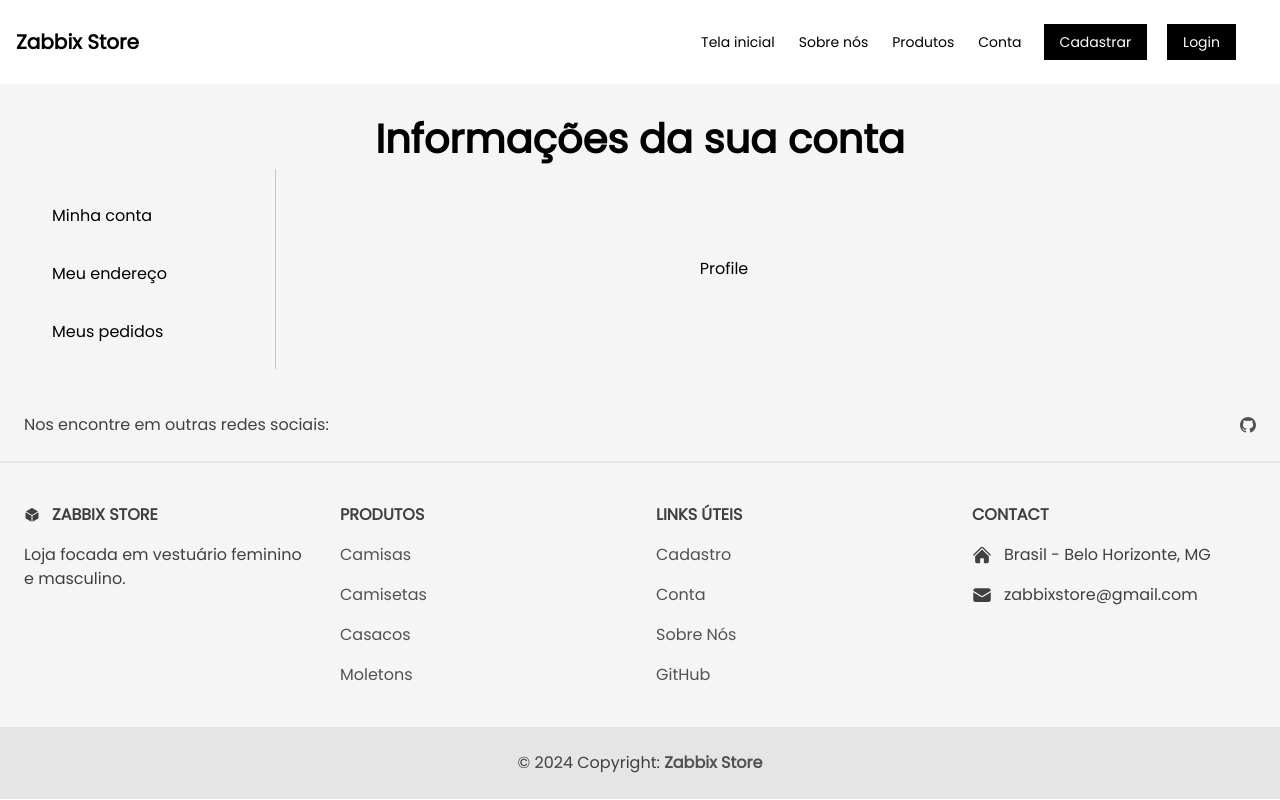
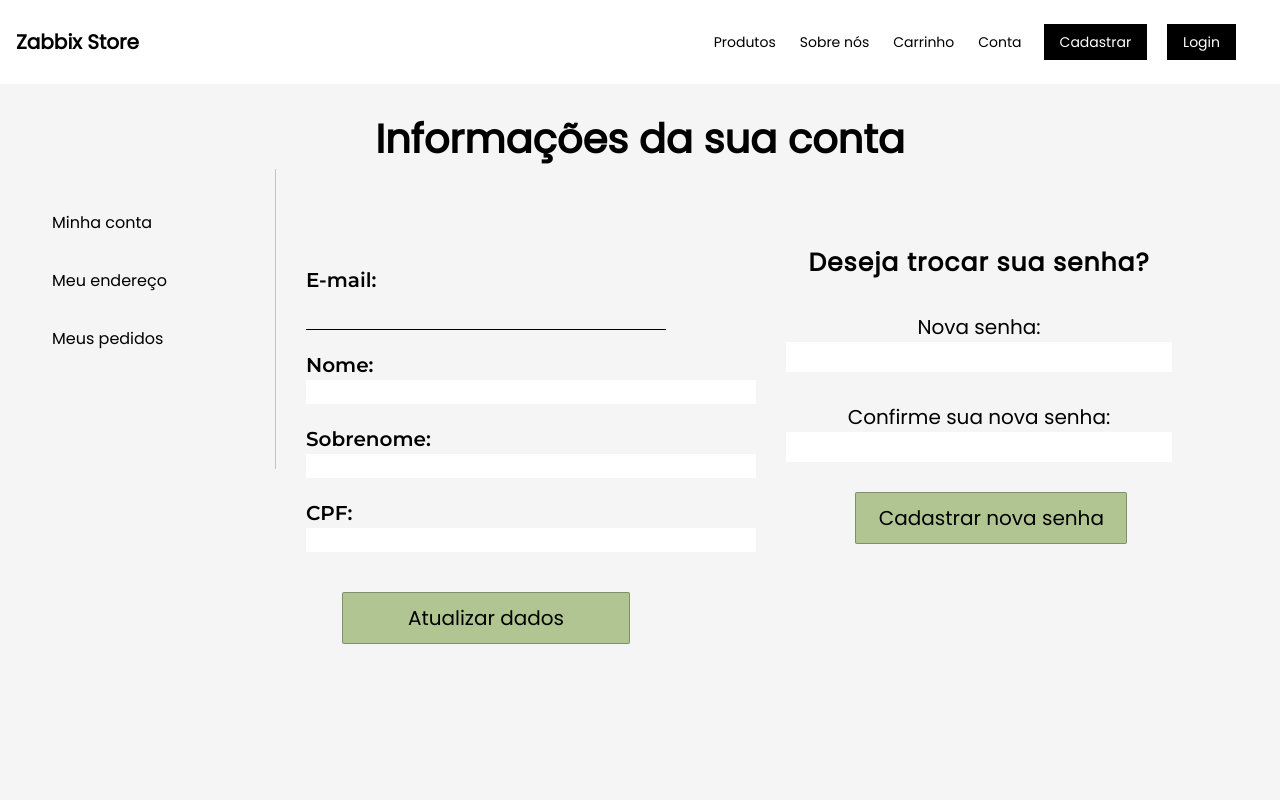
Before and after one commit to ICEI-PUC-Minas-PMV-SI/pmv-si-2024-1-pe3-t2-estore, a React (Vite) app in the folder frontend/: page /account in a window 1280 px wide. Shown: the top 800 px of the page. Built offline with nearby package versions, Linux system fonts and the light colour scheme; no server answers.

Commit message:
feat: requesting user data from frontend

```diff
--- a/frontend/index.html
+++ b/frontend/index.html
@@ -4,7 +4,7 @@
     <meta charset="UTF-8" />
     <link rel="shortcut icon" href="./src/assets/logo.png" type="image/x-icon" />
     <meta name="viewport" content="width=device-width, initial-scale=1.0" />
-    <title>eStore</title>
+    <title>Zabbix Store</title>
   </head>
   <body>
     <div id="root"></div>
--- /dev/null
+++ b/frontend/src/App.css
@@ -0,0 +1,6 @@
+input[type="number"]::-webkit-inner-spin-button,
+input[type="number"]::-webkit-outer-spin-button {
+  appearance: none;
+  -webkit-appearance: none;
+  margin: 0;
+}
--- a/frontend/src/components/Address.jsx
+++ b/frontend/src/components/Address.jsx
@@ -1,7 +1,30 @@
 import React from "react";
+import "../css/Address.css";
 
 const Address = () => {
-  return <div>Address</div>;
+  return (
+    <div>
+      <form id="form-address">
+        <div class="input-column1">
+          <label htmlFor="cep">CEP: </label>
+          <input type="number" name="cep" className="css-addr" />
+          <label htmlFor="rua">Rua: </label>
+          <input type="text" name="rua" className="css-addr" />
+          <label htmlFor="numero">Número: </label>
+          <input type="number" name="numero" className="css-addr" />
+          <label htmlFor="complemento">Complemento: </label>
+          <input type="text" name="complemento" className="css-addr" />
+        </div>
+        <div class="input-column2">
+          <label htmlFor="bairro">Bairro: </label>
+          <input type="text" name="bairro" className="css-addr" />
+          <label htmlFor="cidade">Cidade: </label>
+          <input type="text" name="cidade" className="css-addr" />
+          <input type="submit" id="submit-address" value="Atualizar dados" />
+        </div>
+      </form>
+    </div>
+  );
 };
 
 export default Address;
--- a/frontend/src/components/Header.jsx
+++ b/frontend/src/components/Header.jsx
@@ -1,4 +1,5 @@
 import React, { useState } from "react";
+import { Link } from "react-router-dom";
 
 function Header() {
   const [isCollapsed, setIsCollapsed] = useState(true);
@@ -12,7 +13,7 @@ function Header() {
       <nav className="max-w-[85rem] w-full mx-auto px-4 sm:flex sm:items-center sm:justify-between" aria-label="Global">
         <div className="flex items-center justify-between w-full">
           <a className="flex-none text-xl font-semibold dark:text-black" href="/">
-            Zabbix Store
+            <Link to="/">Zabbix Store</Link>
           </a>
           <div className="sm:hidden">
             <button type="button" className="" onClick={toggleCollapse} aria-expanded={!isCollapsed} aria-label="Toggle navigation">
@@ -26,24 +27,23 @@ function Header() {
           <a
             className="font-medium
             font-medium text-black-600 mr-5 link-mobile-margin link-with-underline"
-            href="/product"
           >
-            Tela inicial
+            <Link to="/">Produtos</Link>
           </a>
-          <a className="font-medium text-black-600 mr-5 link-mobile-margin link-with-underline" href="/aboutus">
-            Sobre nós
+          <a className="font-medium text-black-600 mr-5 link-mobile-margin link-with-underline">
+            <Link to="/aboutus">Sobre nós</Link>
           </a>
-          <a className="font-medium text-black-600 mr-5 link-mobile-margin link-with-underline" href="/product">
-            Produtos
+          <a className="font-medium text-black-600 mr-5 link-mobile-margin link-with-underline">
+            <Link to="/cart">Carrinho</Link>
           </a>
-          <a className="font-medium text-black-600 mr-5 link-mobile-margin link-with-underline" href="/account">
-            Conta
+          <a className="font-medium text-black-600 mr-5 link-mobile-margin link-with-underline">
+            <Link to="/account">Conta</Link>
           </a>
-          <a className="font-medium text-white bg-black mr-5 px-4 py-2 link-no-hover link-mobile-margin" href="/register">
-            Cadastrar
+          <a className="font-medium text-white bg-black mr-5 px-4 py-2 link-no-hover link-mobile-margin">
+            <Link to="/register">Cadastrar</Link>
           </a>
-          <a className="font-medium text-white bg-black mr-5 px-4 py-2 link-no-hover link-mobile-margin" href="/login">
-            Login
+          <a className="font-medium text-white bg-black mr-5 px-4 py-2 link-no-hover link-mobile-margin">
+            <Link to="/login">Login</Link>
           </a>
         </div>
       </nav>
--- a/frontend/src/components/Profile.jsx
+++ b/frontend/src/components/Profile.jsx
@@ -1,7 +1,80 @@
-import React from "react";
+import React, { useEffect, useState } from "react";
+import axios from "axios";
+import "../css/Profile.css";
 
 const Profile = () => {
-  return <div>Profile</div>;
+  const infoUser = "http://localhost:3000/users";
+  const [userData, setUserData] = useState({
+    EMAIL: "",
+    NOME: "",
+    SOBRENOME: "",
+    CPF: "",
+    SENHA: "",
+  });
+
+  useEffect(() => {
+    const fetchInfo = async () => {
+      try {
+        const token = localStorage.getItem("token");
+        const res = await axios.get(infoUser, {
+          headers: {
+            Authorization: `Bearer ${token}`,
+          },
+        });
+
+        const backendData = res.data;
+        console.log(backendData);
+        setUserData(backendData);
+      } catch (error) {
+        console.log(error);
+      }
+    };
+    fetchInfo();
+  }, []);
+
+  const setInputs = () => {
+    const emailInput = document.getElementById("email-profile");
+    const nameInput = document.getElementById("nome-profile");
+    const secondNameInput = document.getElementById("sobrenome-profile");
+    const cpfInput = document.getElementById("cpf-profile");
+
+    emailInput.value = userData.EMAIL;
+    nameInput.value = userData.NOME;
+    secondNameInput.value = userData.SOBRENOME;
+    cpfInput.value = userData.CPF;
+  };
+
+  useEffect(() => {
+    setInputs();
+  }, [userData]);
+
+  return (
+    <div className="profile-container">
+      <form id="form-profile">
+        <label htmlFor="email-profile">E-mail: </label>
+        <input type="email" name="email-profile" id="email-profile" />
+        <label htmlFor="email-profile">Nome: </label>
+        <input type="email" name="email-profile" id="nome-profile" />
+        <label htmlFor="email-profile">Sobrenome: </label>
+        <input type="email" name="email-profile" id="sobrenome-profile" />
+        <label htmlFor="email-profile">CPF: </label>
+        <input type="email" name="email-profile" id="cpf-profile" />
+        <div className="input-profile">
+          <input type="submit" id="submit-profile" value="Atualizar dados" />
+        </div>
+      </form>
+      <form id="form-password-profile">
+        <h1>Deseja trocar sua senha?</h1>
+        <label htmlFor="email-profile">Nova senha:</label>
+        <input type="password" name="email-profile" id="senha-profile" required />
+        <label htmlFor="email-profile">Confirme sua nova senha:</label>
+        <input type="password" name="email-profile" id="senha2-profile" required />
+        <div className="input-profile-password">
+          <input type="submit" value="Cadastrar nova senha" />
+        </div>
+      </form>
+    </div>
+  );
 };
 
 export default Profile;
--- a/frontend/src/css/Account.css
+++ b/frontend/src/css/Account.css
@@ -1,12 +1,14 @@
 .account-page {
   background-color: whitesmoke;
   padding-bottom: 20px;
+  height: 700px;
 }
 
 .header-account {
   display: flex;
   justify-content: center;
   width: 100%;
+
   align-items: center;
   font-family: "Poppins";
   font-weight: 700;
@@ -23,10 +25,11 @@
 .left-container-account {
   display: flex;
   padding: 20px;
+  height: 300px;
   margin-left: 20px;
   width: 20%;
   flex-direction: column;
-  justify-content: center;
+
   border-right: 1px solid #00000032;
 }
 
@@ -59,3 +62,30 @@
   width: 70%;
   height: 100%;
 }
+
+@media (max-width: 900px) {
+  .header-account h1 {
+    font-size: 20px;
+  }
+
+  .header-container-account {
+    display: flex;
+    flex-direction: column;
+  }
+
+  .left-container-account {
+    width: 100%;
+    margin-left: 0;
+  }
+
+  .right-container-account {
+    display: flex;
+    flex-direction: column;
+    width: 100%;
+    height: auto;
+  }
+
+  .account-page {
+    height: 1200px;
+  }
+}
--- /dev/null
+++ b/frontend/src/css/Address.css
@@ -0,0 +1,65 @@
+@import url("https://fonts.googleapis.com/css2?family=Inter:slnt,wght@-4,100..900&family=Montserrat:ital,wght@0,100..900;1,100..900&display=swap");
+#form-address {
+  display: flex;
+  width: 60vw;
+  justify-content: space-between;
+  margin-top: 100px;
+}
+
+#form-address label {
+  margin-top: 20px;
+  font-family: "Montserrat";
+  font-weight: 600;
+  font-size: 18px;
+}
+
+.input-column1 {
+  display: flex;
+  flex-direction: column;
+  width: 50%;
+  margin-right: 100px;
+  margin-top: 150px;
+}
+
+.input-column2 {
+  display: flex;
+  width: 50%;
+  margin-top: 150px;
+  flex-direction: column;
+}
+
+.input-profile {
+  flex: 1;
+  display: flex;
+  flex-direction: column;
+}
+
+#submit-address {
+  display: flex;
+  width: 100%;
+  margin-top: 30px;
+  justify-content: center;
+  background-color: #b1c592;
+  border: 1px solid rgba(0, 0, 0, 0.28);
+  padding: 10px;
+  border-radius: 2px;
+  align-items: center;
+  transition: 0.1s ease-in-out;
+}
+
+#submit-address:hover {
+  color: white;
+  background-color: rgba(73, 70, 70, 0.417);
+}
+
+#form-address input:focus {
+  background-color: rgba(128, 128, 128, 0.145);
+}
+
+.css-addr {
+  background-color: transparent;
+  outline: none;
+  border-bottom: 1px solid black;
+  width: 100%;
+  padding: 5px;
+}
--- /dev/null
+++ b/frontend/src/css/Profile.css
@@ -0,0 +1,133 @@
+@import url("https://fonts.googleapis.com/css2?family=Inter:slnt,wght@-4,100..900&family=Montserrat:ital,wght@0,100..900;1,100..900&display=swap");
+
+.profile-container {
+  display: flex;
+  margin-top: 250px;
+  width: 100%;
+  height: auto;
+}
+
+#form-profile {
+  display: flex;
+  justify-content: center;
+  width: 70%;
+  align-items: left;
+  flex-direction: column;
+  padding: 30px;
+  margin-top: 100px;
+}
+
+#form-profile label {
+  align-items: left;
+  font-family: "Montserrat";
+  font-weight: 600;
+  font-size: 20px;
+  margin-top: 20px;
+}
+
+#email-profile {
+  background-color: transparent;
+  outline: none;
+  border-bottom: 1px solid black;
+  width: 80%;
+  padding: 5px;
+}
+
+#form-profile input:focus {
+  background-color: rgba(128, 128, 128, 0.145);
+}
+
+#form-password-profile {
+  display: flex;
+  flex-direction: column;
+  justify-content: center;
+  align-items: center;
+  width: 50%;
+}
+
+#form-password-profile h1 {
+  font-weight: 700;
+  letter-spacing: 1px;
+  font-size: 25px;
+}
+
+.input-profile {
+  display: flex;
+  align-items: center;
+  justify-content: center;
+  width: 80%;
+  margin-top: 40px;
+}
+
+.input-profile input {
+  display: flex;
+  font-size: 20px;
+  width: 80%;
+  justify-content: center;
+  background-color: #b1c592;
+  border-radius: 2px;
+  border: 1px solid rgba(0, 0, 0, 0.28);
+  padding: 10px;
+  align-items: center;
+  transition: 0.1s ease-in-out;
+}
+
+.input-profile input:hover {
+  color: white;
+  background-color: rgba(73, 70, 70, 0.417);
+}
+
+.input-profile-password input {
+  display: flex;
+  width: 110%;
+  margin-top: 30px;
+  justify-content: center;
+  background-color: #b1c592;
+  border: 1px solid rgba(0, 0, 0, 0.28);
+  padding: 10px;
+  border-radius: 2px;
+  align-items: center;
+  transition: 0.1s ease-in-out;
+}
+
+.input-profile-password input:hover {
+  color: white;
+  background-color: rgba(73, 70, 70, 0.417);
+}
+#form-password-profile {
+  font-size: 20px;
+}
+
+#form-password-profile label {
+  margin-top: 30px;
+}
+
+#form-password-profile input:focus {
+  background-color: rgba(128, 128, 128, 0.145);
+}
+
+@media (max-width: 900px) {
+  .profile-container {
+    margin-top: 0;
+    flex-direction: column;
+  }
+
+  #form-profile {
+    justify-content: center;
+    align-items: center;
+    width: 100%;
+    margin-top: 0;
+  }
+  #form-password-profile {
+    width: 100%;
+    justify-content: center;
+    align-items: center;
+    padding: 30px;
+  }
+  .input-profile input {
+    width: 100%;
+  }
+  .input-profile-password input {
+    width: 100%;
+  }
+}
--- a/frontend/src/css/register.css
+++ b/frontend/src/css/register.css
@@ -158,3 +158,10 @@ input[type="submit"] {
     width: 100%;
   }
 }
+
+input[type="number"]::-webkit-inner-spin-button,
+input[type="number"]::-webkit-outer-spin-button {
+  appearance: none;
+  -webkit-appearance: none;
+  margin: 0;
+}
```
